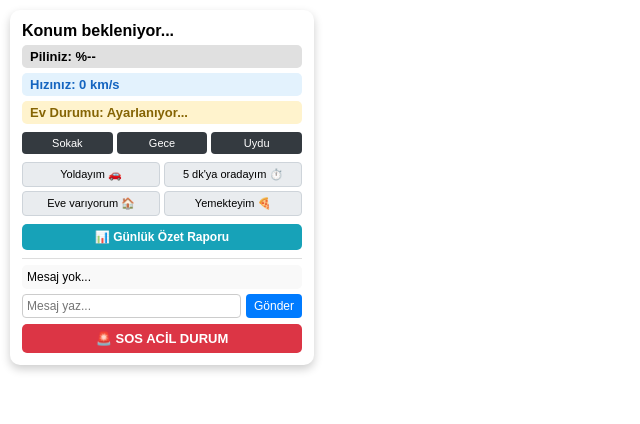
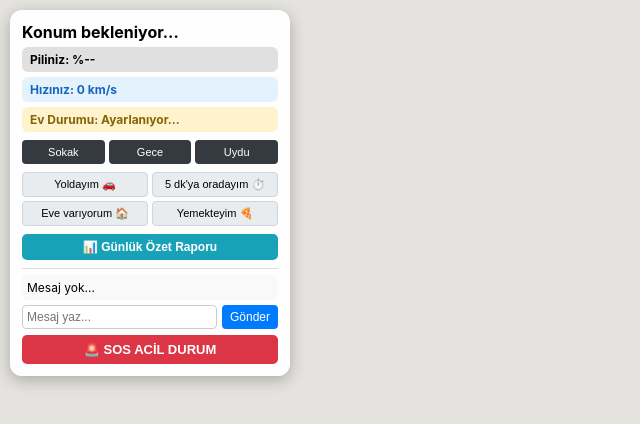
Before and after one commit to efebuyukkahraman24-del/konum-takip, a website: page index.html in a window 1280 px wide. Shown: the whole page, without its empty margins (0-640 px from the left). Drawn offline with nearby package versions, Linux system fonts and the light colour scheme.

Commit message:
Update index.html

```diff
--- a/index.html
+++ b/index.html
@@ -6,27 +6,46 @@
     <title>Canlı Konum, Rota Geçmişi ve Gün Özeti Raporu</title>
     <link rel="stylesheet" href="https://unpkg.com/leaflet@1.9.4/dist/leaflet.css" />
     <style>
-        body, html { margin: 0; padding: 0; height: 100%; font-family: sans-serif; }
-        #map { width: 100%; height: 100vh; z-index: 1; }
+        * { box-sizing: border-box; }
+        body, html {
+            margin: 0;
+            padding: 0;
+            height: 100%;
+            width: 100%;
+            overflow: hidden;
+            font-family: -apple-system, BlinkMacSystemFont, "Segoe UI", Roboto, sans-serif;
+        }
+        #map {
+            position: absolute;
+            top: 0;
+            bottom: 0;
+            left: 0;
+            right: 0;
+            width: 100%;
+            height: 100%;
+            z-index: 1;
+            background: #e5e3df;
+        }
         .panel {
             position: absolute;
             top: 10px;
             left: 10px;
             z-index: 1000;
-            background: white;
+            background: rgba(255, 255, 255, 0.95);
             padding: 12px;
-            border-radius: 10px;
-            box-shadow: 0 4px 10px rgba(0,0,0,0.2);
+            border-radius: 12px;
+            box-shadow: 0 4px 15px rgba(0,0,0,0.25);
             width: 280px;
+            backdrop-filter: blur(5px);
         }
         .badge {
             display: block;
-            padding: 4px 8px;
-            border-radius: 5px;
+            padding: 5px 8px;
+            border-radius: 6px;
             background: #e0e0e0;
             font-weight: bold;
             margin-top: 5px;
-            font-size: 13px;
+            font-size: 12px;
         }
         .distance-badge {
             background: #6f42c1;
@@ -39,7 +58,7 @@
         }
         .layer-switcher button {
             flex: 1;
-            padding: 5px;
+            padding: 6px;
             font-size: 11px;
             background: #343a40;
             color: white;
@@ -156,6 +175,8 @@
     </style>
 </head>
 <body>
+    <div id="map"></div>
+
     <div class="panel">
         <h4 id="status" style="margin: 0 0 5px 0;">Konum bekleniyor...</h4>
         <div id="my-battery" class="badge">Piliniz: %--</div>
@@ -205,17 +226,4 @@
     <!-- Günlük Özet Raporu Modal -->
     <div id="report-overlay" class="report-modal-overlay" style="background: rgba(0,0,0,0.5);" onclick="closeReport()">
         <div class="modal-box" onclick="event.stopPropagation()">
-            <h3 style="color: #17a2b8; margin-top:0;">📊 Günlük Özet Raporu</h3>
-            <div style="text-align: left; font-size: 14px; line-height: 1.8;">
-                <p style="margin: 5px 0;"><b>Katedilen Toplam Mesafe:</b> <span id="rpt-distance">0 m</span></p>
-                <p style="margin: 5px 0;"><b>Ulaşılan Max Hız:</b> <span id="rpt-max-speed">0 km/s</span></p>
-                <p style="margin: 5px 0;"><b>Kayıtlı Konum Noktası:</b> <span id="rpt-points">0</span></p>
-            </div>
-            <button onclick="closeReport()" style="margin-top: 15px; padding: 8px 16px; background: #333; color: white; border: none; border-radius: 5px; cursor: pointer;">Kapat</button>
-        </div>
-    </div>
-
-    <div id="map"></div>
-
-    <script src="/socket.io/socket.io.js"></script>
-    <script src="
+            <h3 style="color: #17a2b8; margin-top:
```
